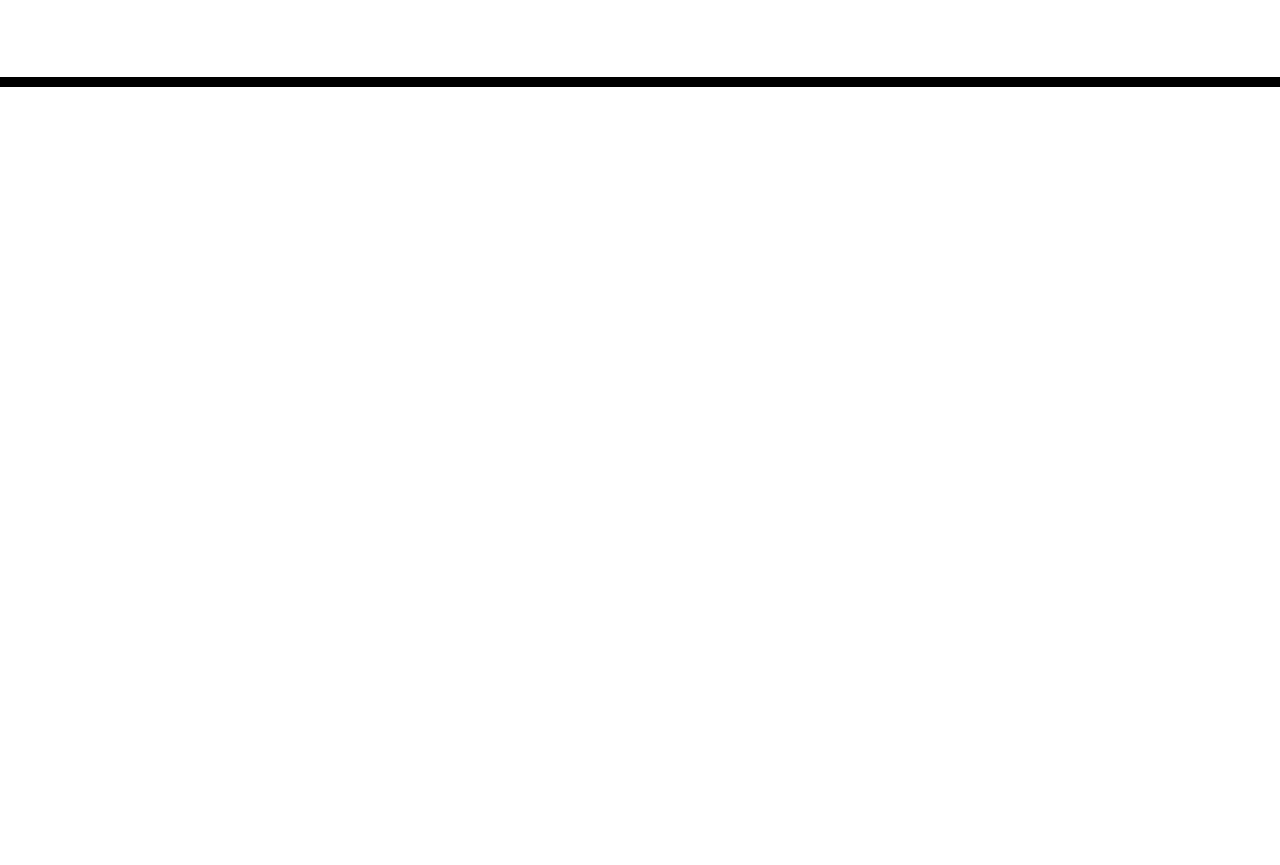
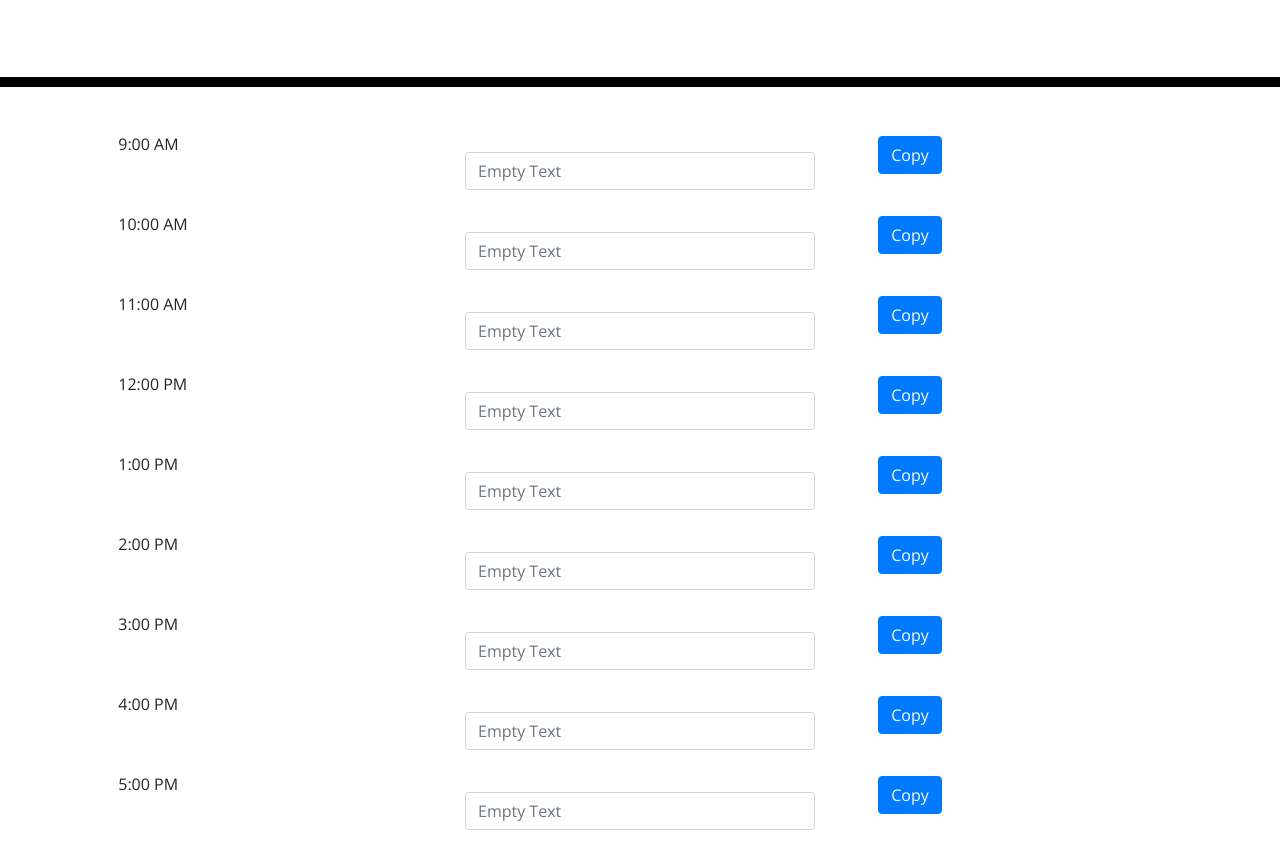
Before and after one commit to philpinto/dayPlanner, a plain HTML site: page index.html in a window 1280 px wide. Shown: the part 181-1046 px from the top of the page. Before the commit the page ends 800 px from the top, so only its background shows below. Drawn offline with nearby package versions, Linux system fonts and the light colour scheme.

Commit message:
finished

```diff
--- a/index.html
+++ b/index.html
@@ -1,23 +1,14 @@
 <!DOCTYPE html>
 <html lang="en">
+
 <head>
   <meta charset="UTF-8" />
   <meta name="viewport" content="width=device-width, initial-scale=1.0" />
   <meta http-equiv="X-UA-Compatible" content="ie=edge" />
-    <link
-      rel="stylesheet"
-      href="https://stackpath.bootstrapcdn.com/bootstrap/4.3.1/css/bootstrap.min.css"
-    />
-    <link
-      rel="stylesheet"
-      href="https://use.fontawesome.com/releases/v5.8.1/css/all.css"
-      integrity="sha384-50oBUHEmvpQ+1lW4y57PTFmhCaXp0ML5d60M1M7uH2+nqUivzIebhndOJK28anvf"
-      crossorigin="anonymous"
-    />
-    <link
-      href="https://fonts.googleapis.com/css?family=Open+Sans&display=swap"
-      rel="stylesheet"
-    />
+  <link rel="stylesheet" href="https://stackpath.bootstrapcdn.com/bootstrap/4.3.1/css/bootstrap.min.css" />
+  <link rel="stylesheet" href="https://use.fontawesome.com/releases/v5.8.1/css/all.css"
+    integrity="sha384-50oBUHEmvpQ+1lW4y57PTFmhCaXp0ML5d60M1M7uH2+nqUivzIebhndOJK28anvf" crossorigin="anonymous" />
+  <link href="https://fonts.googleapis.com/css?family=Open+Sans&display=swap" rel="stylesheet" />
   <link rel="stylesheet" href="style.css" />
   <title>Work Day Scheduler</title>
 </head>
@@ -28,11 +19,161 @@
     <p class="lead">A simple calendar app for scheduling your work day</p>
     <p id="currentDay" class="lead"></p>
   </header>
+
   <div class="container">
-      <!-- Timeblocks go here -->
+    <div class="row">
+      <div class="col-sm">
+        9:00 AM
       </div>
+      <div class="col-sm">
+        <input type="text" class="form-control" placeholder="Empty Text" aria-label="Recipient's username"
+          aria-describedby="basic-addon2">
+      </div>
+      <div class="col-sm">
+        <button type="button" class="btn btn-primary">Copy</button>
+      </div>
+    </div>
+  </div>
+
+
+  <div class="container">
+    <div class="row">
+      <div class="col-sm">
+        10:00 AM
+      </div>
+      <div class="col-sm">
+        <input type="text" class="form-control" placeholder="Empty Text" aria-label="Recipient's username"
+          aria-describedby="basic-addon2">
+      </div>
+      <div class="col-sm">
+        <button type="button" class="btn btn-primary">Copy</button>
+      </div>
+    </div>
+  </div>
+
+
+
+  <div class="container">
+    <div class="row">
+      <div class="col-sm">
+        11:00 AM
+      </div>
+      <div class="col-sm">
+        <input type="text" class="form-control" placeholder="Empty Text" aria-label="Recipient's username"
+          aria-describedby="basic-addon2">
+      </div>
+      <div class="col-sm">
+        <button type="button" class="btn btn-primary">Copy</button>
+      </div>
+    </div>
+  </div>
+
+
+
+  <div class="container">
+    <div class="row">
+      <div class="col-sm">
+        12:00 PM
+      </div>
+      <div class="col-sm">
+        <input type="text" class="form-control" placeholder="Empty Text" aria-label="Recipient's username"
+          aria-describedby="basic-addon2">
+      </div>
+      <div class="col-sm">
+        <button type="button" class="btn btn-primary">Copy</button>
+      </div>
+    </div>
+  </div>
+
+
+
+  <div class="container">
+    <div class="row">
+      <div class="col-sm">
+        1:00 PM
+      </div>
+      <div class="col-sm">
+        <input type="text" class="form-control" placeholder="Empty Text" aria-label="Recipient's username"
+          aria-describedby="basic-addon2">
+      </div>
+      <div class="col-sm">
+        <button type="button" class="btn btn-primary">Copy</button>
+      </div>
+    </div>
+  </div>
+
+
+
+  <div class="container">
+    <div class="row">
+      <div class="col-sm">
+        2:00 PM
+      </div>
+      <div class="col-sm">
+        <input type="text" class="form-control" placeholder="Empty Text" aria-label="Recipient's username"
+          aria-describedby="basic-addon2">
+      </div>
+      <div class="col-sm">
+        <button type="button" class="btn btn-primary">Copy</button>
+      </div>
+    </div>
+  </div>
+
+
+
+  <div class="container">
+    <div class="row">
+      <div class="col-sm">
+        3:00 PM
+      </div>
+      <div class="col-sm">
+        <input type="text" class="form-control" placeholder="Empty Text" aria-label="Recipient's username"
+          aria-describedby="basic-addon2">
+      </div>
+      <div class="col-sm">
+        <button type="button" class="btn btn-primary">Copy</button>
+      </div>
+    </div>
+  </div>
+
+
+
+  <div class="container">
+    <div class="row">
+      <div class="col-sm">
+        4:00 PM
+      </div>
+      <div class="col-sm">
+        <input type="text" class="form-control" placeholder="Empty Text" aria-label="Recipient's username"
+          aria-describedby="basic-addon2">
+      </div>
+      <div class="col-sm">
+        <button type="button" class="btn btn-primary">Copy</button>
+      </div>
+    </div>
+  </div>
+
+
+
+  <div class="container">
+    <div class="row">
+      <div class="col-sm">
+        5:00 PM
+      </div>
+      <div class="col-sm">
+        <input type="text" class="form-control" placeholder="Empty Text" aria-label="Recipient's username"
+          aria-describedby="basic-addon2">
+      </div>
+      <div class="col-sm">
+        <button type="button" class="btn btn-primary">Copy</button>
+      </div>
+    </div>
+  </div>
+
+
 
   <script src="https://code.jquery.com/jquery-3.4.1.min.js"></script>
   <script src="https://cdnjs.cloudflare.com/ajax/libs/moment.js/2.24.0/moment.min.js"></script>
 </body>
+
 </html>
```
Also changed, not shown: script.js (+35 -0 lines). Lines whose indentation alone changed are shown as unchanged.
